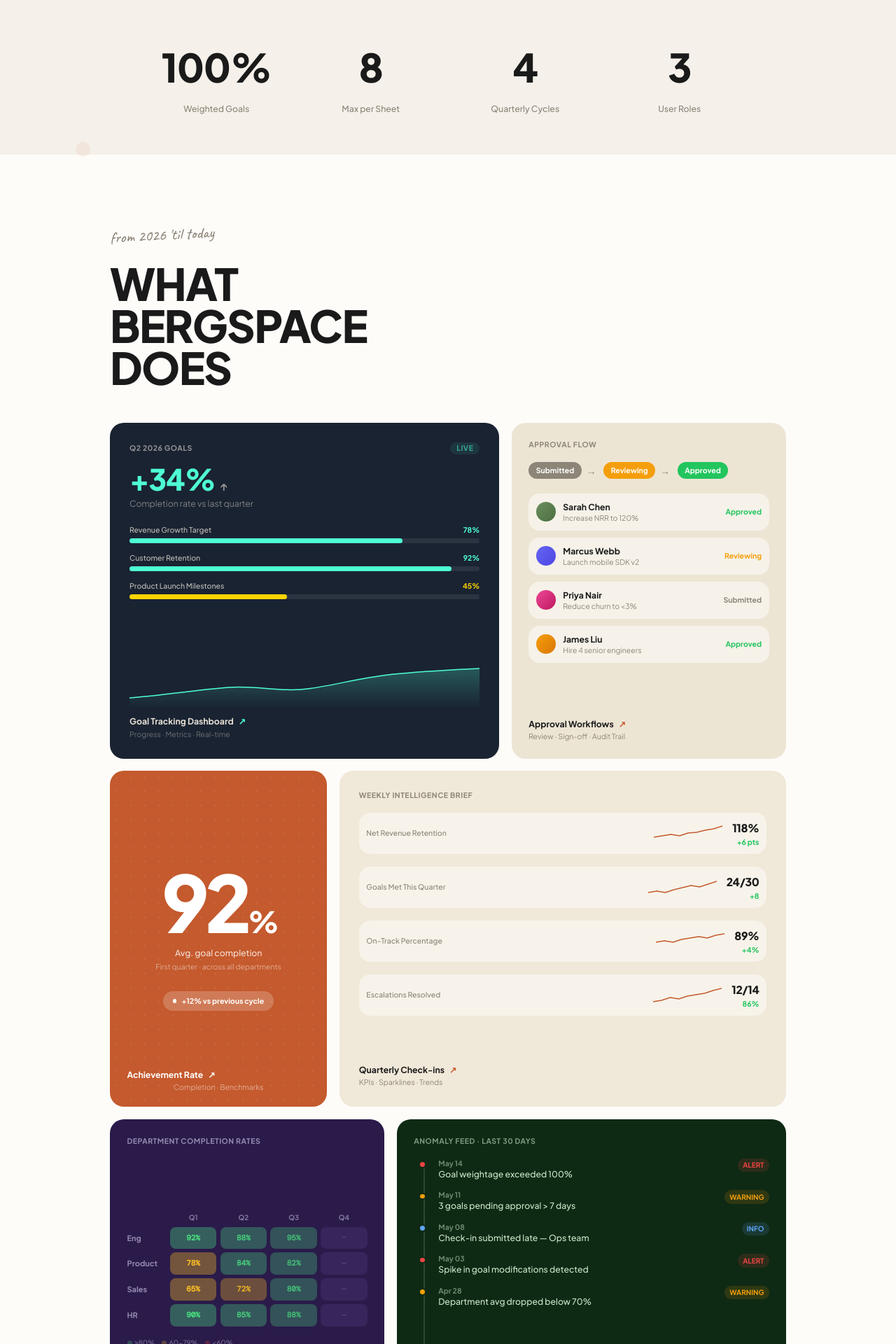
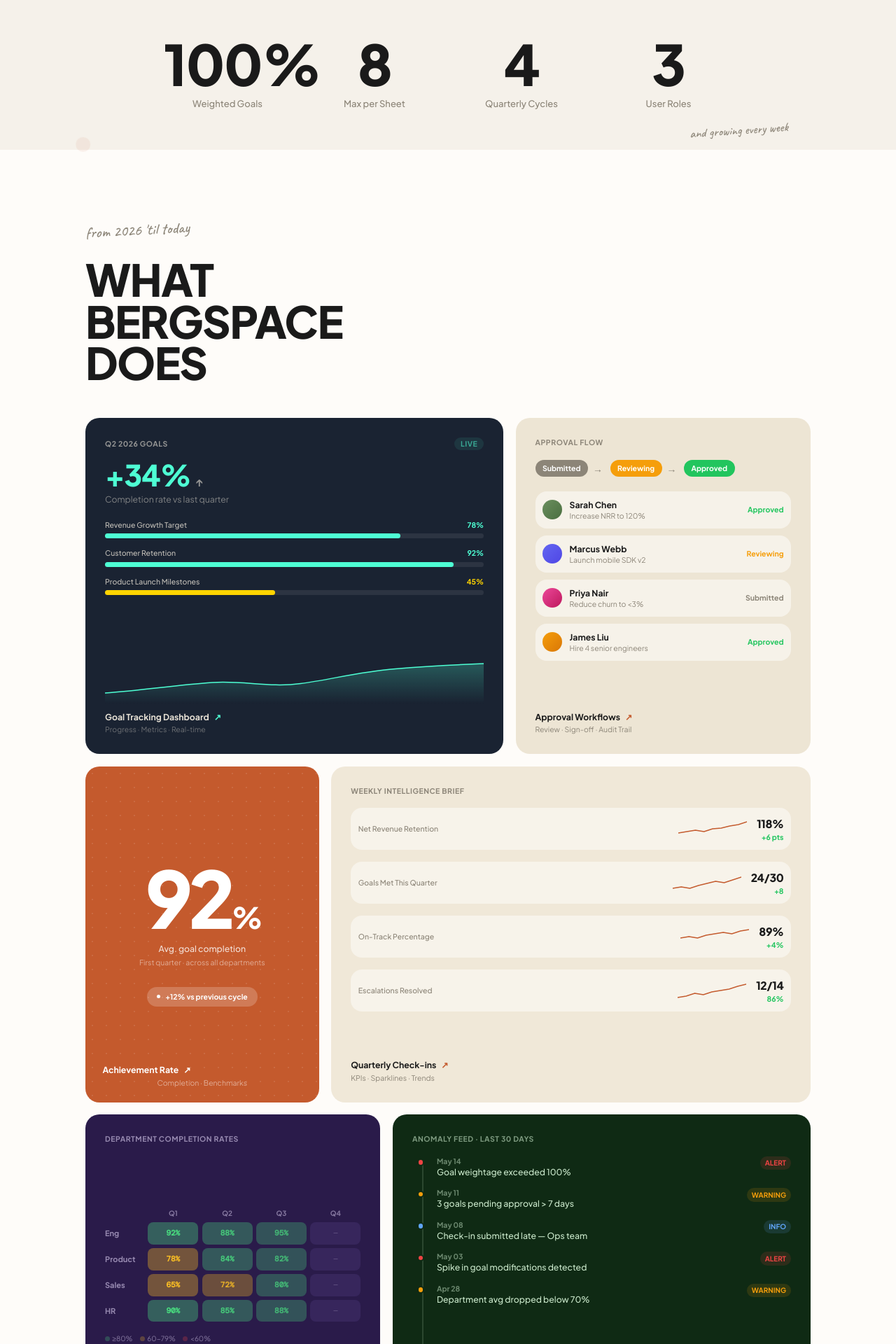
Before and after one commit to Arpit-oo/bergspace, a Next.js app: page / in a window 1280 px wide. Shown: the part 540-2460 px from the top of the page at 70% size. Built offline with nearby package versions, Linux system fonts and the light colour scheme.

Commit message:
fix: landing typography, spacing, widths, comparison highlight, about cards

```diff
--- a/src/app/page.tsx
+++ b/src/app/page.tsx
@@ -183,8 +183,8 @@
       </section>
 
       {/* ══════════════ STATS STRIP ══════════════ */}
-      <section className="sr" style={{ backgroundColor: "#F5F1EA" }}>
-        <div className="mx-auto grid max-w-5xl grid-cols-2 gap-8 px-6 py-16 md:grid-cols-4">
+      <section className="sr relative" style={{ backgroundColor: "#F5F1EA" }}>
+        <div className="mx-auto grid max-w-5xl grid-cols-2 gap-8 px-8 md:px-12 py-16 md:grid-cols-4">
           {[
             { target: 100, suffix: "%", label: "Weighted Goals" },
             { target: 8, suffix: "", label: "Max per Sheet" },
@@ -192,13 +192,14 @@
             { target: 3, suffix: "", label: "User Roles" },
           ].map((stat) => (
             <div key={stat.label} className="text-center">
-              <div className="font-black tracking-tight" style={{ color: "#1A1A1A", letterSpacing: "-0.02em", fontSize: "clamp(36px, 5vw, 56px)", fontWeight: 900 }}>
+              <div style={{ color: "#1A1A1A", letterSpacing: "-0.02em", fontSize: "clamp(48px, 8vw, 80px)", fontWeight: 800, lineHeight: 1 }}>
                 <CountUp target={stat.target} suffix={stat.suffix} />
               </div>
-              <div className="mt-2 text-sm font-medium" style={{ color: "#8C8578" }}>{stat.label}</div>
+              <div className="mt-2 font-medium" style={{ color: "#8C8578", fontSize: "13px" }}>{stat.label}</div>
             </div>
           ))}
         </div>
+        <span className="absolute bottom-4 right-[12%] hidden md:inline-block" style={{ fontFamily: "var(--font-caveat), cursive", fontSize: "18px", color: "#8C8578", transform: "rotate(-4deg)" }}>and growing every week</span>
       </section>
 
       {/* Geometric accent — before work grid */}
@@ -208,7 +209,7 @@
 
       {/* ══════════════ WORK GRID — THE MAIN EVENT ══════════════ */}
       <section className="py-20 md:py-28" style={{ backgroundColor: "#FEFCF9" }}>
-        <div className="mx-auto max-w-6xl px-6">
+        <div className="mx-auto max-w-7xl px-8 md:px-12">
           <div className="sr mb-4">
             <p style={{ fontFamily: "var(--font-caveat), cursive", fontSize: "22px", transform: "rotate(-3deg)", display: "inline-block" }} className="text-[#8C8578] mb-2">from 2026 &apos;til today</p>
           </div>
@@ -265,7 +266,7 @@
 
             {/* ── Card 2: Cream — Approval Flow ── */}
             <div
-              className="sr sr-d2 tilt-card col-span-12 md:col-span-5 rounded-2xl p-7 flex flex-col"
+              className="sr sr-d2 tilt-card col-span-12 md:col-span-5 rounded-2xl p-8 flex flex-col"
               style={{ backgroundColor: "#EDE5D4", color: "#1A1A1A", minHeight: 440, transform: "rotate(2.2deg)" }}
             >
               <div className="text-xs font-bold uppercase tracking-wider mb-5" style={{ color: "#8C8578" }}>Approval Flow</div>
@@ -308,8 +309,8 @@
 
             {/* ── Card 3: Terracotta — Achievement Metric (tall) ── */}
             <div
-              className="sr sr-d3 tilt-card col-span-12 md:col-span-4 rounded-2xl p-7 flex flex-col items-center justify-center text-center relative overflow-hidden"
-              style={{ backgroundColor: "#C45A2D", color: "white", minHeight: 480, transform: "rotate(1.4deg)" }}
+              className="sr sr-d3 tilt-card col-span-12 md:col-span-4 rounded-2xl p-8 flex flex-col items-center justify-center text-center relative overflow-hidden"
+              style={{ backgroundColor: "#C45A2D", color: "white", minHeight: 440, transform: "rotate(1.4deg)" }}
             >
               {/* dotted bg */}
               <div className="absolute inset-0 opacity-10" style={{ backgroundImage: "radial-gradient(circle, white 1.5px, transparent 1.5px)", backgroundSize: "20px 20px" }} />
@@ -367,7 +368,7 @@
 
             {/* ── Card 5: Violet — Heatmap ── */}
             <div
-              className="sr sr-d5 tilt-card col-span-12 md:col-span-5 rounded-2xl p-7 flex flex-col"
+              className="sr sr-d5 tilt-card col-span-12 md:col-span-5 rounded-2xl p-8 flex flex-col"
               style={{ backgroundColor: "#2A1B4A", color: "#E0D4F5", minHeight: 380, transform: "rotate(2deg)" }}
             >
               <div className="text-xs font-bold uppercase tracking-wider mb-4 opacity-60">Department completion rates</div>
@@ -429,7 +430,7 @@
 
             {/* ── Card 6: Forest — Escalation Feed ── */}
             <div
-              className="sr sr-d5 tilt-card col-span-12 md:col-span-7 rounded-2xl p-7 flex flex-col"
+              className="sr sr-d5 tilt-card col-span-12 md:col-span-7 rounded-2xl p-8 flex flex-col"
               style={{ backgroundColor: "#0F2A14", color: "#C8E6C9", minHeight: 380, transform: "rotate(-1.6deg)" }}
             >
               <div className="text-xs font-bold uppercase tracking-wider mb-5 opacity-60">Anomaly feed &middot; Last 30 days</div>
@@ -464,8 +465,8 @@
 
             {/* ── Card 7: Lavender — AI Validator ── */}
             <div
-              className="sr sr-d6 tilt-card col-span-12 rounded-2xl p-7 md:p-8 flex flex-col"
-              style={{ backgroundColor: "#E8E0F0", color: "#1A1A1A", minHeight: 340, transform: "rotate(1deg)" }}
+              className="sr sr-d6 tilt-card col-span-12 rounded-2xl p-8 flex flex-col"
+              style={{ backgroundColor: "#E8E0F0", color: "#1A1A1A", transform: "rotate(1deg)" }}
             >
               <div className="text-xs font-bold uppercase tracking-wider mb-4" style={{ color: "#6E5BA2" }}>SMART Goal Validator</div>
               <div className="flex flex-col md:flex-row gap-6 flex-1">
@@ -542,12 +543,12 @@
       </div>
 
       {/* ══════════════ NOTEBOOK SECTION ══════════════ */}
-      <section className="py-20 px-8 max-w-6xl mx-auto sr">
+      <section className="py-20 px-8 mx-auto sr" style={{ maxWidth: "1080px" }}>
         <p style={{ fontFamily: "var(--font-caveat), cursive", fontSize: "22px", transform: "rotate(-3deg)", display: "inline-block" }} className="text-[#8C8578] mb-2 block text-center w-full">how it actually works</p>
         <h2 className="text-5xl md:text-7xl font-black tracking-tight uppercase text-center mb-12 text-[#1A1A1A]" style={{ lineHeight: 0.95, letterSpacing: "-0.025em" }}>WHAT BERGSPACE DOES,<br/>IN PLAIN ENGLISH</h2>
-        <div className="flex rounded-2xl overflow-hidden shadow-lg" style={{ minHeight: "440px" }}>
+        <div className="flex rounded-2xl overflow-hidden shadow-lg" style={{ minHeight: "480px" }}>
           {/* Left - terracotta panel with sticky notes */}
-          <div className="w-[42%] relative p-8" style={{ backgroundColor: "#C45A2D" }}>
+          <div className="w-[45%] relative p-8" style={{ backgroundColor: "#C45A2D" }}>
             <div className="absolute top-6 right-6 bg-white px-3 py-2 rounded-lg text-xs font-semibold shadow-md" style={{ transform: "rotate(6deg)" }}>When spreadsheets<br/>fail you &#8805;</div>
             <div className="absolute top-36 left-6 px-4 py-3 rounded-lg text-white text-sm font-extrabold" style={{ backgroundColor: "#1A2332", transform: "rotate(-6deg)" }}>MANUAL TRACKING:<br/>ZERO<div className="text-[9px] font-normal mt-1 opacity-70">we don&apos;t make your team<br/>chase updates anymore</div></div>
             <div className="absolute bottom-10 left-10 bg-white px-3 py-2 rounded-lg text-xs font-semibold shadow-md" style={{ transform: "rotate(4deg)" }}><div className="font-bold">Ships quarterly</div><div className="text-lg font-extrabold" style={{ color: "#C45A2D" }}>insights &#8594;</div></div>
@@ -585,19 +586,18 @@
 
       {/* ══════════════ FEATURES (DARK SECTION) ══════════════ */}
       <section id="features" className="relative overflow-hidden py-24 md:py-32" style={{ backgroundColor: "#1A2332" }}>
-        <div className="dot-grid-bg absolute inset-0" />
         {/* Grid pattern overlay */}
         <div className="absolute inset-0 pointer-events-none" style={{ backgroundImage: "linear-gradient(rgba(255,255,255,0.04) 1px, transparent 1px), linear-gradient(90deg, rgba(255,255,255,0.04) 1px, transparent 1px)", backgroundSize: "60px 60px" }}></div>
         {/* Geometric shapes */}
         <div className="absolute top-[10%] left-[8%] w-28 h-28 rounded-full border-2 opacity-[0.08] pointer-events-none" style={{ borderColor: "#C45A2D", animation: "drift 20s ease-in-out infinite alternate" }}></div>
         <div className="absolute top-[60%] right-[12%] w-20 h-20 rounded-full border-2 opacity-[0.08] pointer-events-none" style={{ borderColor: "#F5C49A", animation: "drift 15s ease-in-out infinite alternate-reverse" }}></div>
         <div className="absolute top-[25%] right-[20%] w-10 h-10 border-2 opacity-[0.06] pointer-events-none" style={{ borderColor: "#8FA3B8", transform: "rotate(15deg)", animation: "drift 18s ease-in-out infinite alternate" }}></div>
-        <div className="relative mx-auto max-w-5xl px-6 text-center">
+        <div className="relative mx-auto max-w-5xl px-8 md:px-12 text-center">
           <p className="sr mb-3" style={{ fontFamily: "var(--font-caveat), cursive", fontSize: "22px", transform: "rotate(-3deg)", display: "inline-block", color: "#4EFFD4" }}>everything under the hood</p>
           <h2 className="sr sr-d1 mx-auto mb-6 max-w-2xl text-5xl md:text-7xl font-black tracking-tight text-white uppercase" style={{ letterSpacing: "-0.025em", lineHeight: 0.95 }}>
             BUILT FOR TEAMS WHO NEED STRUCTURE
           </h2>
-          <p className="sr sr-d2 mx-auto mb-10 max-w-lg text-base" style={{ color: "rgba(255,255,255,.45)" }}>
+          <p className="sr sr-d2 mx-auto mb-10 max-w-lg" style={{ color: "rgba(255,255,255,.45)", fontSize: "16px" }}>
             Six modules. One platform. Zero spreadsheets.
           </p>
           <div className="sr sr-d3 flex flex-wrap justify-center gap-2.5">
@@ -619,7 +619,7 @@
       </section>
 
       {/* ══════════════ FAQ SECTION ══════════════ */}
-      <section className="py-20 px-8 max-w-5xl mx-auto sr">
+      <section className="py-20 px-8 md:px-12 max-w-3xl mx-auto sr">
         <div className="text-center mb-12">
           <p style={{ fontFamily: "var(--font-caveat), cursive", fontSize: "22px", transform: "rotate(-3deg)", display: "inline-block" }} className="text-[#8C8578] mb-2">the boring-but-important stuff</p>
           <h2 className="text-5xl md:text-7xl font-black tracking-tight uppercase text-[#1A1A1A]" style={{ lineHeight: 0.95, letterSpacing: "-0.025em" }}>QUESTIONS?<br/>ANSWERS.</h2>
@@ -643,7 +643,7 @@
         {/* Corner decorative elements */}
         <div className="absolute top-6 right-6 w-12 h-12 pointer-events-none opacity-[0.04]" style={{ background: "repeating-linear-gradient(45deg, #1A1A1A 0, #1A1A1A 1px, transparent 1px, transparent 8px)" }} aria-hidden="true" />
         <div className="absolute bottom-6 left-6 w-2 h-2 rounded-full pointer-events-none" style={{ backgroundColor: "#C45A2D", opacity: 0.15 }} aria-hidden="true" />
-        <div className="mx-auto max-w-4xl px-6">
+        <div className="mx-auto max-w-5xl px-8 md:px-12">
           <p style={{ fontFamily: "var(--font-caveat), cursive", fontSize: "22px", transform: "rotate(-3deg)", display: "inline-block" }} className="sr text-[#8C8578] mb-2 block text-center w-full">the proof is in the table</p>
           <h2 className="sr mb-12 text-center text-5xl md:text-7xl font-black tracking-tight uppercase" style={{ letterSpacing: "-0.025em", lineHeight: 0.95 }}>
             WHY TEAMS SWITCH
@@ -673,7 +673,7 @@
                         <span style={{ color: "#8C8578" }}>{row.old}</span>
                       </span>
                     </td>
-                    <td>
+                    <td style={{ backgroundColor: "rgba(196, 90, 45, 0.06)" }}>
                       <span className="inline-flex items-center gap-2" style={{ color: "#22C55E" }}>
                         <CheckIcon />
                         <span style={{ color: "#1A1A1A" }} className="font-medium">{row.berg}</span>
@@ -697,7 +697,7 @@
         {/* Corner decorative elements */}
         <div className="absolute top-8 left-8 w-16 h-16 pointer-events-none opacity-[0.04]" style={{ background: "repeating-linear-gradient(45deg, #C45A2D 0, #C45A2D 1px, transparent 1px, transparent 8px)" }} aria-hidden="true" />
         <div className="absolute bottom-8 right-8 w-16 h-16 pointer-events-none opacity-[0.04]" style={{ background: "repeating-linear-gradient(-45deg, #C45A2D 0, #C45A2D 1px, transparent 1px, transparent 8px)" }} aria-hidden="true" />
-        <div className="mx-auto max-w-5xl px-6">
+        <div className="mx-auto max-w-5xl px-8 md:px-12">
           <p style={{ fontFamily: "var(--font-caveat), cursive", fontSize: "22px", transform: "rotate(-3deg)", display: "inline-block" }} className="sr text-[#8C8578] mb-2 block text-center w-full">real talk from real teams</p>
           <h2 className="sr mb-14 text-center text-5xl md:text-7xl font-black tracking-tight uppercase" style={{ letterSpacing: "-0.025em", lineHeight: 0.95 }}>
             TEAMS WHO STOPPED GUESSING
@@ -716,22 +716,22 @@
                 name: "Marcus T.",
                 role: "CEO, Flowbase",
                 avatarBg: "linear-gradient(135deg,#6366F1,#4F46E5)",
-                ml: "md:ml-16",
+                ml: "md:ml-24",
               },
               {
                 quote: "We went from spreadsheet chaos to structured performance management in one afternoon. The SMART validator alone is worth it.",
                 name: "Priya N.",
                 role: "Head of HR, Stackr",
                 avatarBg: "linear-gradient(135deg,#EC4899,#BE185D)",
-                ml: "md:ml-8",
+                ml: "md:ml-12",
               },
             ].map((q, i) => (
               <blockquote
                 key={q.name}
                 className={`sr ${i === 0 ? "sr-d1" : i === 1 ? "sr-d2" : "sr-d3"} ${q.ml} rounded-2xl border bg-white p-7`}
-                style={{ borderColor: "#E8E2D6", maxWidth: 640 }}
+                style={{ borderColor: "#E8E2D6", maxWidth: 680 }}
               >
-                <p className="text-base leading-relaxed font-medium" style={{ color: "#1A1A1A" }}>
+                <p className="text-xl md:text-2xl leading-relaxed font-medium" style={{ color: "#1A1A1A" }}>
                   &ldquo;{q.quote}&rdquo;
                 </p>
                 <div className="mt-5 flex items-center gap-3">
@@ -748,24 +748,20 @@
       </section>
 
       {/* ══════════════ ABOUT / CREATOR ══════════════ */}
-      <section className="py-24 px-8 max-w-6xl mx-auto sr">
+      <section className="py-24 px-8 md:px-12 max-w-6xl mx-auto sr">
         <p style={{ fontFamily: "var(--font-caveat), cursive", fontSize: "22px", transform: "rotate(-3deg)", display: "inline-block" }} className="text-[#8C8578] mb-2 block text-center w-full">the person behind the pixels</p>
         <h2 className="text-5xl md:text-7xl font-black tracking-tight uppercase text-center mb-4 text-[#1A1A1A]" style={{ lineHeight: 0.95, letterSpacing: "-0.025em" }}>BUILT WITH PASSION.<br/>SHIPPED WITH LOVE.</h2>
         <div className="grid grid-cols-1 md:grid-cols-2 gap-6 mt-12">
           {/* Card 1 - About */}
-          <div className="rounded-2xl p-9 min-h-[320px] relative overflow-hidden" style={{ backgroundColor: "#F5F1EA" }}>
-            <div className="absolute top-5 right-[-20px] w-[55%] aspect-[4/5] bg-white border rounded-lg p-2 shadow-md" style={{ transform: "rotate(5deg)", borderColor: "#E8E2D6" }}>
-              <div className="w-full h-full rounded" style={{ background: "linear-gradient(135deg, #C45A2D, #1A2332)" }}></div>
-              <p className="text-center text-xs mt-1" style={{ fontFamily: "var(--font-caveat), cursive" }}>hackathon mode &middot; &apos;26</p>
-            </div>
-            <p className="text-4xl font-bold mb-4" style={{ fontFamily: "var(--font-caveat), cursive", transform: "rotate(-14deg)", position: "absolute", top: "80px", left: "22%" }}>Hey!</p>
-            <div className="relative z-10 mt-auto pt-40">
-              <p className="text-[15px] text-[#5C564C] leading-relaxed max-w-[380px]">BergSpace was built for Atomberg&apos;s ATOMQUEST Hackathon 1.0 &mdash; because tracking goals in spreadsheets is like navigating mountains with a paper map.</p>
-              <p className="text-[15px] text-[#5C564C] leading-relaxed max-w-[380px] mt-3">So I built the system I always wanted: structured, intelligent, speaks plain English.</p>
+          <div className="rounded-2xl p-9 min-h-[360px] relative overflow-hidden flex flex-col" style={{ backgroundColor: "#F5F1EA" }}>
+            <p className="text-4xl font-bold mb-4" style={{ fontFamily: "var(--font-caveat), cursive", transform: "rotate(-6deg)" }}>Hey!</p>
+            <div className="relative z-10 flex-1 flex flex-col justify-center">
+              <p className="text-[16px] text-[#5C564C] leading-relaxed">BergSpace was built for Atomberg&apos;s ATOMQUEST Hackathon 1.0 &mdash; because tracking goals in spreadsheets is like navigating mountains with a paper map.</p>
+              <p className="text-[16px] text-[#5C564C] leading-relaxed mt-3">So I built the system I always wanted: structured, intelligent, speaks plain English.</p>
             </div>
           </div>
           {/* Card 2 - Stickers + Links */}
-          <div className="rounded-2xl p-9 min-h-[320px] relative overflow-hidden" style={{ backgroundColor: "#F5F1EA" }}>
+          <div className="rounded-2xl p-9 min-h-[360px] relative overflow-hidden" style={{ backgroundColor: "#F5F1EA" }}>
             <div className="relative h-[220px]">
               <div className="absolute px-4 py-2 rounded-lg font-bold text-lg shadow-md border" style={{ fontFamily: "var(--font-caveat), cursive", backgroundColor: "#A9D6FF", top: "10px", left: "12%", transform: "rotate(-10deg)", borderColor: "rgba(0,0,0,0.35)" }}>goals</div>
               <div className="absolute px-4 py-2 rounded-lg font-bold text-lg shadow-md border" style={{ fontFamily: "var(--font-caveat), cursive", backgroundColor: "#9AE09A", top: "54px", left: "40%", transform: "rotate(6deg)", borderColor: "rgba(0,0,0,0.35)" }}>approvals</div>
@@ -774,8 +770,8 @@
               <div className="absolute px-4 py-2 rounded-lg font-bold text-lg shadow-md border" style={{ fontFamily: "var(--font-caveat), cursive", backgroundColor: "#FFB3A7", top: "150px", left: "44%", transform: "rotate(8deg)", borderColor: "rgba(0,0,0,0.35)" }}>AI</div>
             </div>
             <div className="absolute bottom-5 right-7 px-3 py-1 rounded-full text-white text-sm" style={{ fontFamily: "var(--font-caveat), cursive", backgroundColor: "#1A1A1A", transform: "rotate(-6deg)" }}>Arpit</div>
-            <p className="text-[15px] text-[#5C564C] leading-relaxed">Arpit Walia &middot; CS @ Thapar (CGPA 8.88) &middot; Samsung PRISM Intern &middot; MLSC Lead</p>
-            <p className="text-[15px] text-[#5C564C] leading-relaxed mt-2">Our mission: to turn your goals into <strong>decisions that compound</strong>.</p>
+            <p className="text-[16px] text-[#5C564C] leading-relaxed">Arpit Walia &middot; CS @ Thapar (CGPA 8.88) &middot; Samsung PRISM Intern &middot; MLSC Lead</p>
+            <p className="text-[16px] text-[#5C564C] leading-relaxed mt-2">Our mission: to turn your goals into <strong>decisions that compound</strong>.</p>
             <div className="flex gap-3 mt-4">
               <a href="https://linkedin.com/in/arpit-walia" target="_blank" rel="noopener" className="px-3 py-1.5 rounded-full text-xs font-semibold border hover:bg-white transition-colors" style={{ borderColor: "#E8E2D6" }}>LinkedIn</a>
               <a href="https://github.com/Arpit-oo" target="_blank" rel="noopener" className="px-3 py-1.5 rounded-full text-xs font-semibold border hover:bg-white transition-colors" style={{ borderColor: "#E8E2D6" }}>GitHub</a>
```
